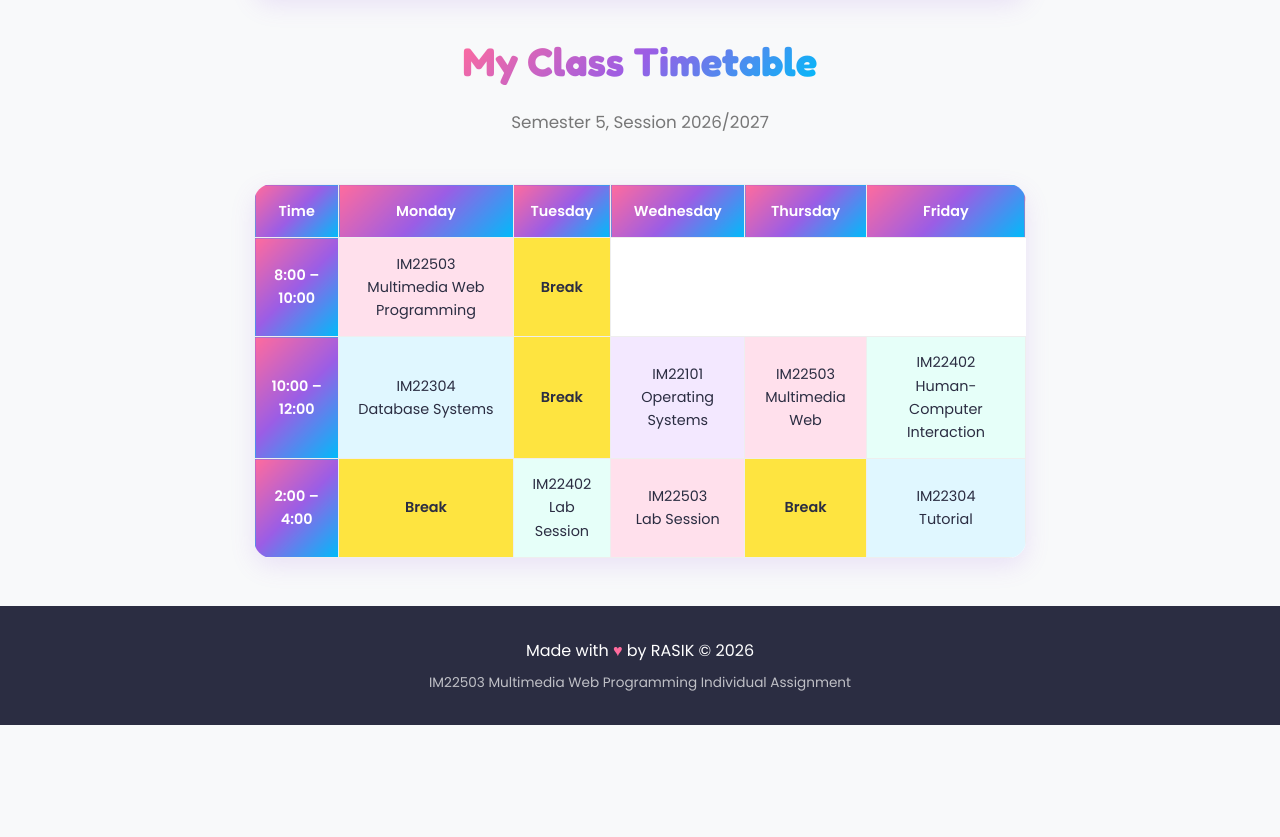
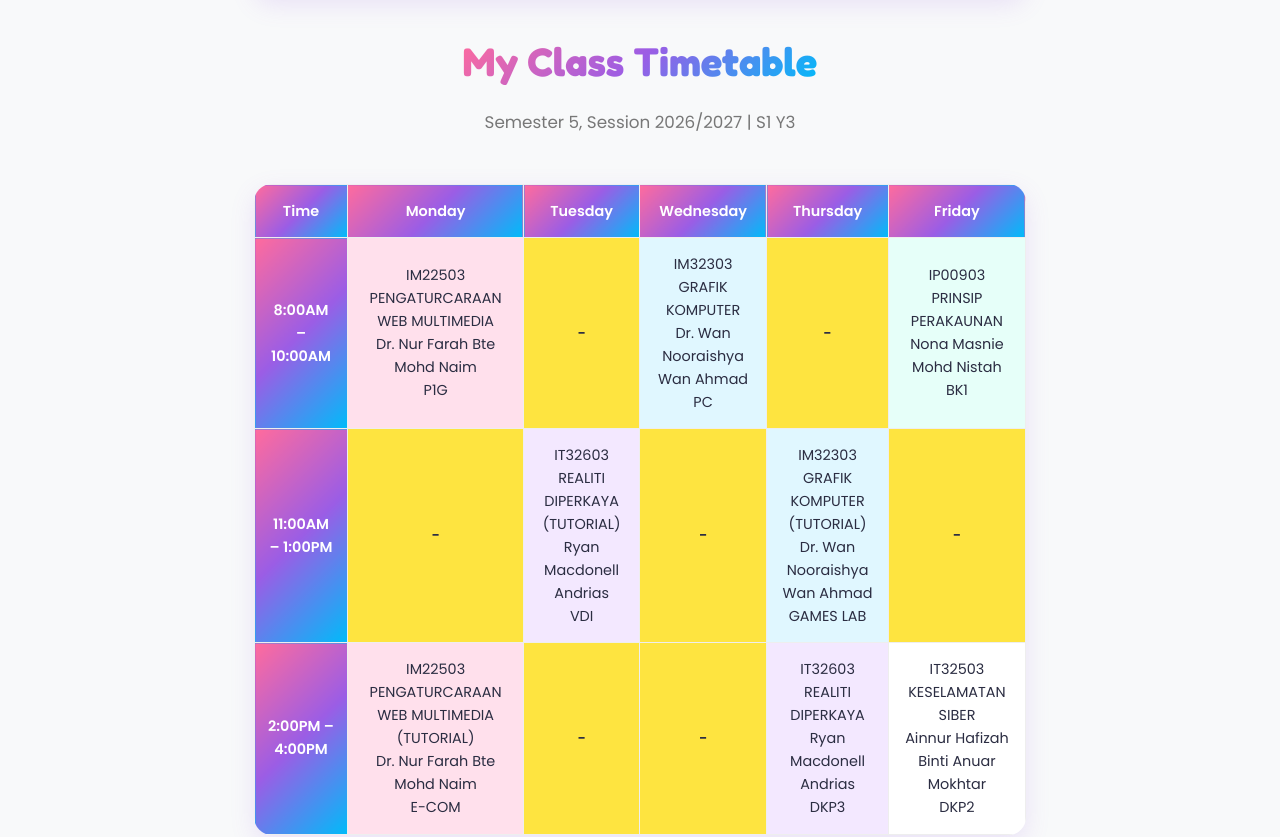
Before and after one commit to rasikk1525/rasik.github.io, a plain HTML site: page biodata.html in a window 1280 px wide. Shown: the part 1367-2204 px from the top of the page. Before the commit the page ends 2092 px from the top, so only its background shows below. Drawn offline with Linux system fonts and the light colour scheme.

Commit message:
Update biodata.html

```diff
--- a/biodata.html
+++ b/biodata.html
@@ -64,9 +64,9 @@
       <tr><th>2013 – 2018</th><td>(SJK(C)Pea Wha)-Primary School</td></tr>
     </table>
 
-    <!-- Timetable -->
+    <!-- Timetable (EXACT from your image) -->
     <h2 class="section-title" style="margin:2rem 0 1rem;"><span class="gradient-text">My Class Timetable</span></h2>
-    <p class="section-subtitle">Semester 5, Session 2026/2027</p>
+    <p class="section-subtitle">Semester 5, Session 2026/2027 | S1 Y3</p>
     <div class="timetable-wrap reveal">
       <table class="timetable">
         <thead>
@@ -81,25 +81,28 @@
         </thead>
         <tbody>
           <tr>
-            <th>8:00 – 10:00</th>
-            <td class="slot-1">IM22503<br>Multimedia Web Programming</td>
-            <td class="break">Break</td>
+            <th>8:00AM – 10:00AM</th>
+            <td class="slot-1">IM22503<br>PENGATURCARAAN WEB MULTIMEDIA<br>Dr. Nur Farah Bte Mohd Naim<br>P1G</td>
+            <td class="break">-</td>
+            <td class="slot-2">IM32303<br>GRAFIK KOMPUTER<br>Dr. Wan Nooraishya Wan Ahmad<br>PC</td>
+            <td class="break">-</td>
+            <td class="slot-3">IP00903<br>PRINSIP PERAKAUNAN<br>Nona Masnie Mohd Nistah<br>BK1</td>
           </tr>
           <tr>
-            <th>10:00 – 12:00</th>
-            <td class="slot-2">IM22304<br>Database Systems</td>
-            <td class="break">Break</td>
-            <td class="slot-4">IM22101<br>Operating Systems</td>
-            <td class="slot-1">IM22503<br>Multimedia Web</td>
-            <td class="slot-3">IM22402<br>Human-Computer Interaction</td>
+            <th>11:00AM – 1:00PM</th>
+            <td class="break">-</td>
+            <td class="slot-4">IT32603<br>REALITI DIPERKAYA (TUTORIAL)<br>Ryan Macdonell Andrias<br>VDI</td>
+            <td class="break">-</td>
+            <td class="slot-2">IM32303<br>GRAFIK KOMPUTER (TUTORIAL)<br>Dr. Wan Nooraishya Wan Ahmad<br>GAMES LAB</td>
+            <td class="break">-</td>
           </tr>
           <tr>
-            <th>2:00 – 4:00</th>
-            <td class="break">Break</td>
-            <td class="slot-3">IM22402<br>Lab Session</td>
-            <td class="slot-1">IM22503<br>Lab Session</td>
-            <td class="break">Break</td>
-            <td class="slot-2">IM22304<br>Tutorial</td>
+            <th>2:00PM – 4:00PM</th>
+            <td class="slot-1">IM22503<br>PENGATURCARAAN WEB MULTIMEDIA (TUTORIAL)<br>Dr. Nur Farah Bte Mohd Naim<br>E-COM</td>
+            <td class="break">-</td>
+            <td class="break">-</td>
+            <td class="slot-4">IT32603<br>REALITI DIPERKAYA<br>Ryan Macdonell Andrias<br>DKP3</td>
+            <td class="slot-5">IT32503<br>KESELAMATAN SIBER<br>Ainnur Hafizah Binti Anuar Mokhtar<br>DKP2</td>
           </tr>
         </tbody>
       </table>
```
